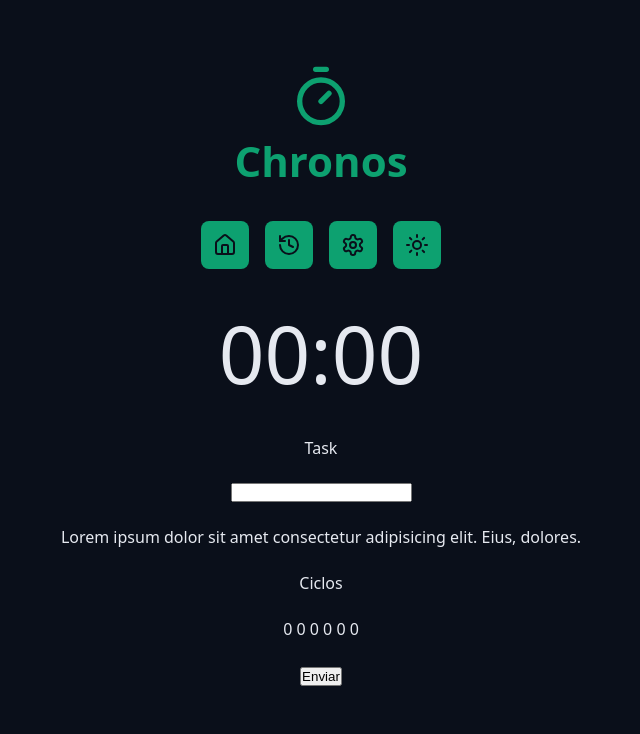
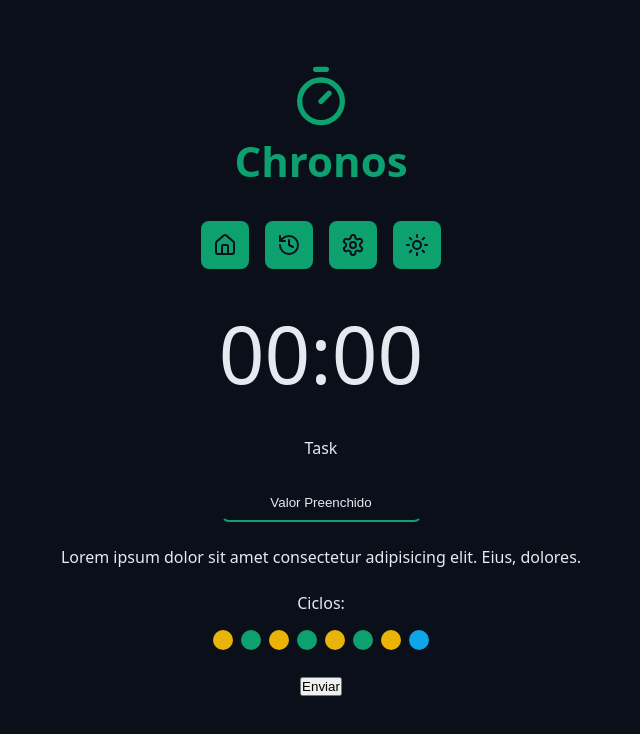
Before and after one commit to bernardodevrocha/PomodoroReact, a React (Vite) app: page / in a window 1280 px wide. Shown: the top 734 px of the page, without its empty margins (319-959 px from the left). Built offline with nearby package versions, Linux system fonts and the light colour scheme.

Commit message:
Component Cycles Developed

```diff
--- a/src/App.tsx
+++ b/src/App.tsx
@@ -6,6 +6,7 @@ import { Logo } from './components/Logo';
 import { Menu } from './components/Menu';
 import { CountDown } from './components/CountDown'
 import { DefaultInput } from './components/DefaultImput';
+import { Cycles } from './components/Cycles';
 
 export function App() {
   return (
@@ -25,7 +26,7 @@ export function App() {
       <Container>
         <form action="" className='form'>
           <div className='formRow'>
-            <DefaultInput id="meuInput" labelText='Task' type="text" title='Título'/>
+            <DefaultInput id="meuInput" labelText='Task' type="text" title='Título' placeholder='Digite algo' defaultValue='Valor Preenchido' />
           </div>
 
           <div className='formRow'>
@@ -33,8 +34,7 @@ export function App() {
           </div>
 
           <div className='formRow'>
-            <p>Ciclos</p>
-            <p>0 0 0 0 0 0</p>
+            <Cycles />
           </div>
 
           <div className='formrow'>
--- /dev/null
+++ b/src/components/Cycles/index.tsx
@@ -0,0 +1,20 @@
+import styles from './styles.module.css';
+
+export function Cycles(){
+  return (
+    <div className={styles.cycles}>
+      <span>Ciclos:</span>
+
+      <div className={styles.cycleDots}>
+        <span className={`${styles.cycleDot} ${styles.workTime}`}></span>
+        <span className={`${styles.cycleDot} ${styles.shortBreakTime}`}></span>
+        <span className={`${styles.cycleDot} ${styles.workTime}`}></span>
+        <span className={`${styles.cycleDot} ${styles.shortBreakTime}`}></span>
+        <span className={`${styles.cycleDot} ${styles.workTime}`}></span>
+        <span className={`${styles.cycleDot} ${styles.shortBreakTime}`}></span>
+        <span className={`${styles.cycleDot} ${styles.workTime}`}></span>
+        <span className={`${styles.cycleDot} ${styles.longBreakTime}`}></span>
+      </div>
+    </div>
+  );
+}
--- /dev/null
+++ b/src/components/Cycles/styles.module.css
@@ -0,0 +1,32 @@
+.cycles{
+  display: flex;
+  flex-direction: column;
+  align-items: center;
+  justify-content: center;
+  gap: 1.6rem;
+}
+
+.cycleDots{
+  display: flex;
+  gap: .8rem;
+}
+
+.cycleDot{
+  display: block;
+  width: 2rem;
+  height: 2rem;
+  background-color: var(--primary);
+  border-radius: 50%;
+}
+
+.workTime{
+  background: var(--warning);
+}
+
+.shortBreakTime{
+  background-color: var(--primary);
+}
+
+.longBreakTime{
+  background: var(--info);
+}
--- a/src/components/DefaultImput/index.tsx
+++ b/src/components/DefaultImput/index.tsx
@@ -1,3 +1,5 @@
+import styles from "./styles.module.css";
+
 type DefaultInputProps = {
   id: string;
   labelText: string;
@@ -8,7 +10,7 @@ export function DefaultInput({ id, type, labelText, ...rest }: DefaultInputProps
     <>
       <label htmlFor={id}>{labelText}</label>
       {/* <label htmlFor={id}>{labelText}</label> */}
-      <input id={id} type={type} {...rest} />
+      <input className={styles.input} id={id} type={type} {...rest} />
     </>
   );
 }
--- /dev/null
+++ b/src/components/DefaultImput/styles.module.css
@@ -0,0 +1,29 @@
+.input{
+  background-color: transparent;
+  border: none;
+  color: var(--text-default);
+  text-align: center;
+  padding: 1rem;
+  border-radius: .8rem;
+  outline: none;
+
+  border: .2rem solid transparent;
+  border-bottom: .2rem solid var(--primary);
+  transition: all .7s;
+}
+
+.input:focus{
+  border-radius: .8rem;
+  border: .2rem solid var(--primary);
+}
+
+.input::placeholder{
+  color: var(--gray-500);
+  font-size: 1.4rem;
+  font-style: italic;
+}
+
+.input:disabled{
+  border-bottom: .2rem solid var(--disabled);
+  color: var(--text-muted);
+}
```
